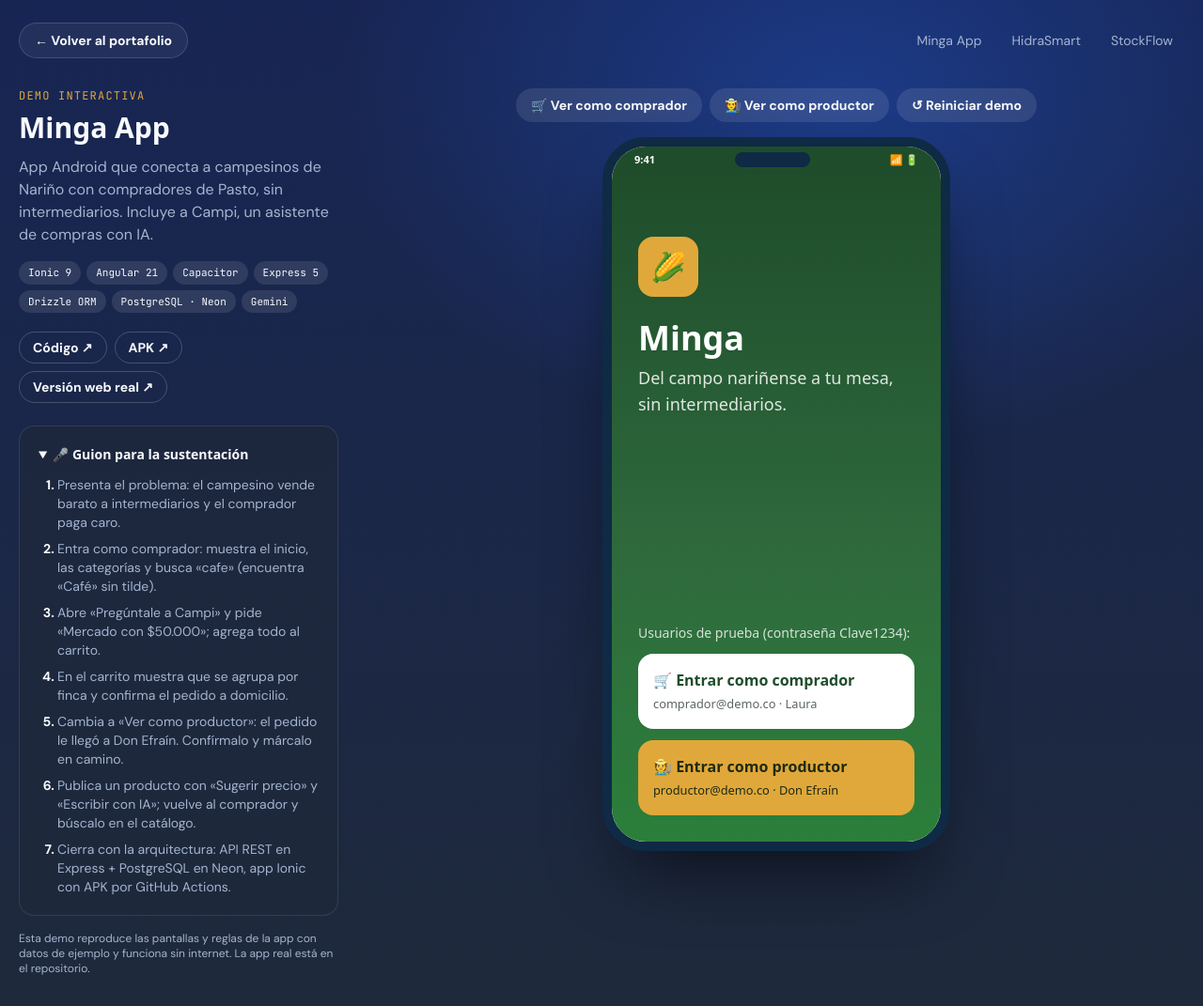
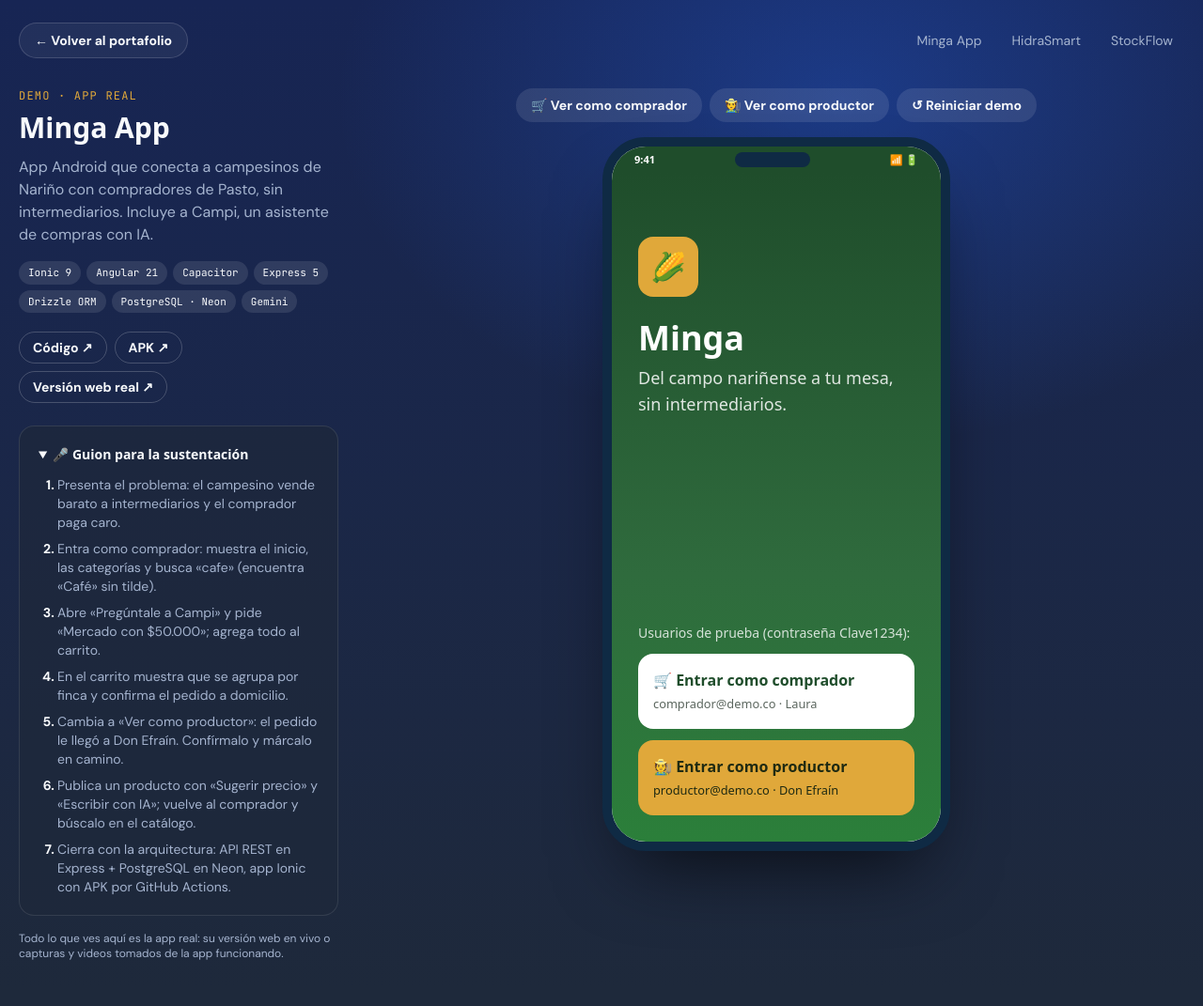
Before and after one commit to LeiderCadena2110/My_Portfolio, a Next.js app in the folder mi-portafolio/: page /demos/minga in a window 1280 px wide. Shown: the whole page at 94% size. Built offline with nearby package versions, Linux system fonts and the light colour scheme; a web font is replaced by a local one.

Commit message:
refactor(demos): DemoShell indica que la demo muestra la app real

```diff
--- a/mi-portafolio/components/demos/DemoShell.tsx
+++ b/mi-portafolio/components/demos/DemoShell.tsx
@@ -32,7 +32,7 @@ export default function DemoShell({ title, subtitle, tags, links, steps, accent,
       <main className={`mx-auto grid items-start gap-8 px-5 py-8 ${wide ? "max-w-[1320px]" : "max-w-7xl lg:grid-cols-[340px_1fr]"}`}>
         <aside className={wide ? "grid gap-6 lg:grid-cols-[1fr_1.1fr]" : "lg:sticky lg:top-6"}>
           <div>
-          <p className="font-mono text-xs tracking-widest uppercase" style={{ color: accent }}>Demo interactiva</p>
+          <p className="font-mono text-xs tracking-widest uppercase" style={{ color: accent }}>Demo · app real</p>
           <h1 className="mt-2 font-display text-3xl font-extrabold">{title}</h1>
           <p className="mt-3 text-haze">{subtitle}</p>
           <ul className="mt-4 flex flex-wrap gap-1.5">
@@ -55,7 +55,7 @@ export default function DemoShell({ title, subtitle, tags, links, steps, accent,
             </ol>
           </details>
           <p className="mt-4 text-xs text-haze">
-            Esta demo reproduce las pantallas y reglas de la app con datos de ejemplo y funciona sin internet. La app real está en el repositorio.
+            Todo lo que ves aquí es la app real: su versión web en vivo o capturas y videos tomados de la app funcionando.
           </p>
           </div>
         </aside>
```
